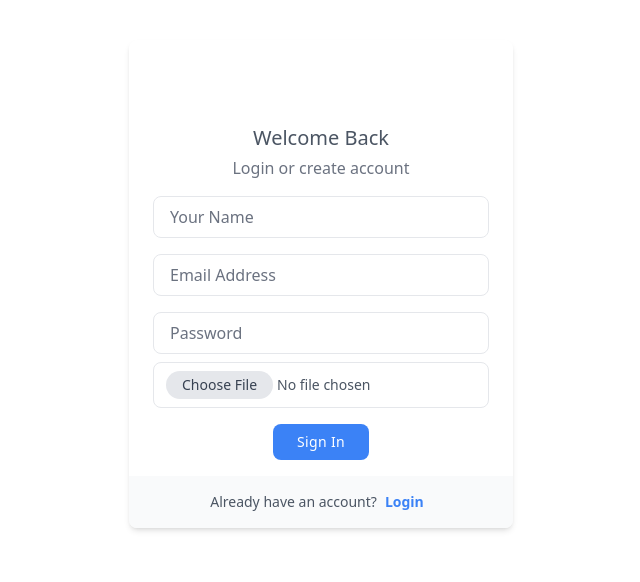
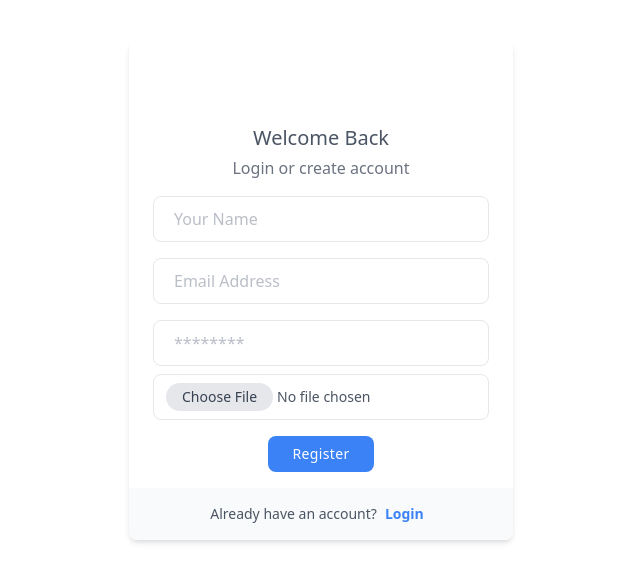
Before and after one commit to Sakib928/language-learning, a React (Vite) app: page /register in a window 1280 px wide. Shown: the top 582 px of the page, without its empty margins (319-959 px from the left). Built offline with nearby package versions, Linux system fonts and the light colour scheme; no server answers.

Commit message:
implemented login and register functionality

```diff
--- a/package.json
+++ b/package.json
@@ -15,7 +15,8 @@
     "react-hook-form": "^7.54.0",
     "react-icons": "^5.4.0",
     "react-query": "^3.39.3",
-    "react-router-dom": "^7.0.2"
+    "react-router-dom": "^7.0.2",
+    "sweetalert2": "^11.14.5"
   },
   "devDependencies": {
     "@eslint/js": "^9.15.0",
--- a/src/components/Login.jsx
+++ b/src/components/Login.jsx
@@ -1,11 +1,24 @@
 import { FaLanguage } from "react-icons/fa";
 import { useForm } from "react-hook-form";
+import { axiosPublic } from "../hooks/useAxiosPublic";
+import Swal from "sweetalert2";
+import { Link } from "react-router-dom";
 
 const Login = () => {
   const { register, handleSubmit } = useForm();
 
-  const submitLogin = (data) => {
+  const submitLogin = async (data) => {
     console.log(data);
+    const user = {
+      email: data.email,
+      password: data.password,
+    };
+    await axiosPublic.post("/login", user).then((res) => {
+      //   console.log(res.data);
+      if (res.data.status === "success") {
+        Swal.fire("Successfully logged in!");
+      }
+    });
   };
 
   return (
@@ -60,12 +73,12 @@ const Login = () => {
           Don&apos;t have an account?{" "}
         </span>
 
-        <a
-          href="#"
+        <Link
+          to={"/register"}
           className="mx-2 text-sm font-bold text-blue-500 dark:text-blue-400 hover:underline"
         >
           Register
-        </a>
+        </Link>
       </div>
     </div>
   );
--- a/src/components/Register.jsx
+++ b/src/components/Register.jsx
@@ -1,5 +1,12 @@
-import { FaLanguage } from "react-icons/fa";
+import { FaEye, FaLanguage } from "react-icons/fa";
 import { useForm } from "react-hook-form";
+import { axiosPublic } from "../hooks/useAxiosPublic";
+import axios from "axios";
+import Swal from "sweetalert2";
+import { BiSolidHide } from "react-icons/bi";
+import { useState } from "react";
+import { Link } from "react-router-dom";
+const imgbb_api = import.meta.env.VITE_IMAGE_KEY;
 
 const Login = () => {
   const {
@@ -7,9 +14,37 @@ const Login = () => {
     handleSubmit,
     formState: { errors },
   } = useForm();
+  const [passState, setPassState] = useState(false);
+  const handleShowPass = () => {
+    setPassState(!passState);
+  };
 
-  const submitRegister = (data) => {
-    console.log(data);
+  const submitRegister = async (data) => {
+    // console.log(data);
+    const formData = new FormData();
+    formData.append("image", data.image[0]);
+    await axios
+      .post(`https://api.imgbb.com/1/upload?key=${imgbb_api}`, formData)
+      .then((res) => {
+        const image = res.data?.data.url;
+        const user = {
+          name: data.name,
+          email: data.email,
+          password: data.password,
+          image: image,
+          role: "general",
+        };
+        axiosPublic.post("/users", user).then((res) => {
+          console.log(res.data);
+          if (res.data?.status === "duplicate") {
+            Swal.fire("There is already an account");
+            return;
+          }
+          if (res.data.insertedId) {
+            Swal.fire("Successfully registered!");
+          }
+        });
+      });
   };
 
   return (
@@ -31,7 +66,7 @@ const Login = () => {
           <div className="w-full mt-4">
             <input
               {...register("name", { required: true })}
-              className="block w-full px-4 py-2 mt-2 text-gray-200 placeholder-gray-500 bg-white border rounded-lg dark:bg-gray-800 dark:border-gray-600 dark:placeholder-gray-400 focus:border-blue-400 dark:focus:border-blue-300 focus:ring-opacity-40 focus:outline-none focus:ring focus:ring-blue-300"
+              className="block w-full py-2.5 text-gray-700 placeholder-gray-400/70 bg-white border border-gray-200 rounded-lg pl-5 pr-11 rtl:pr-5 rtl:pl-11 dark:bg-gray-900 dark:text-gray-300 dark:border-gray-600 focus:border-blue-400 dark:focus:border-blue-300 focus:ring-blue-300 focus:outline-none focus:ring focus:ring-opacity-40"
               type="text"
               placeholder="Your Name"
               aria-label="Your Name"
@@ -43,7 +78,7 @@ const Login = () => {
           <div className="w-full mt-4">
             <input
               {...register("email", { required: true })}
-              className="block w-full px-4 py-2 mt-2 text-gray-200 placeholder-gray-500 bg-white border rounded-lg dark:bg-gray-800 dark:border-gray-600 dark:placeholder-gray-400 focus:border-blue-400 dark:focus:border-blue-300 focus:ring-opacity-40 focus:outline-none focus:ring focus:ring-blue-300"
+              className="block w-full py-2.5 text-gray-700 placeholder-gray-400/70 bg-white border border-gray-200 rounded-lg pl-5 pr-11 rtl:pr-5 rtl:pl-11 dark:bg-gray-900 dark:text-gray-300 dark:border-gray-600 focus:border-blue-400 dark:focus:border-blue-300 focus:ring-blue-300 focus:outline-none focus:ring focus:ring-opacity-40"
               type="email"
               placeholder="Email Address"
               aria-label="Email Address"
@@ -54,16 +89,21 @@ const Login = () => {
           </div>
 
           <div className="w-full mt-4">
-            <input
-              {...register("password", { required: true })}
-              className="block w-full px-4 py-2 mt-2 text-gray-200 placeholder-gray-500 bg-white border rounded-lg dark:bg-gray-800 dark:border-gray-600 dark:placeholder-gray-400 focus:border-blue-400 dark:focus:border-blue-300 focus:ring-opacity-40 focus:outline-none focus:ring focus:ring-blue-300"
-              type="password"
-              placeholder="Password"
-              aria-label="Password"
-            />
-            {errors.password && (
-              <p className="text-red-500">this field is required</p>
-            )}
+            <div className="relative flex items-center mt-2">
+              <button
+                onClick={handleShowPass}
+                className="absolute right-3 focus:outline-none rtl:left-0 rtl:right-auto text-white"
+              >
+                {!passState ? <FaEye /> : <BiSolidHide />}
+              </button>
+
+              <input
+                {...register("password", { required: true })}
+                type={passState ? "text" : "password"}
+                placeholder="********"
+                className="block w-full py-2.5 text-gray-700 placeholder-gray-400/70 bg-white border border-gray-200 rounded-lg pl-5 pr-11 rtl:pr-5 rtl:pl-11 dark:bg-gray-900 dark:text-gray-300 dark:border-gray-600 focus:border-blue-400 dark:focus:border-blue-300 focus:ring-blue-300 focus:outline-none focus:ring focus:ring-opacity-40"
+              />
+            </div>
           </div>
 
           <input
@@ -81,7 +121,7 @@ const Login = () => {
               type="submit"
               className="px-6 py-2 text-sm font-medium tracking-wide text-white capitalize transition-colors duration-300 transform bg-blue-500 rounded-lg hover:bg-blue-400 focus:outline-none focus:ring focus:ring-blue-300 focus:ring-opacity-50"
             >
-              Sign In
+              Register
             </button>
           </div>
         </form>
@@ -92,12 +132,12 @@ const Login = () => {
           Already have an account?{" "}
         </span>
 
-        <a
-          href="#"
+        <Link
+          to={"/login"}
           className="mx-2 text-sm font-bold text-blue-500 dark:text-blue-400 hover:underline"
         >
           Login
-        </a>
+        </Link>
       </div>
     </div>
   );
--- /dev/null
+++ b/src/hooks/useAxiosPublic.jsx
@@ -0,0 +1,10 @@
+import axios from "axios";
+
+export const axiosPublic = axios.create({
+  baseURL: "http://localhost:5000",
+});
+const useAxiosPublic = () => {
+  return axiosPublic;
+};
+
+export default useAxiosPublic;
```
Also changed, not shown: 1 other file (tests, documents, lock files or other folders).
